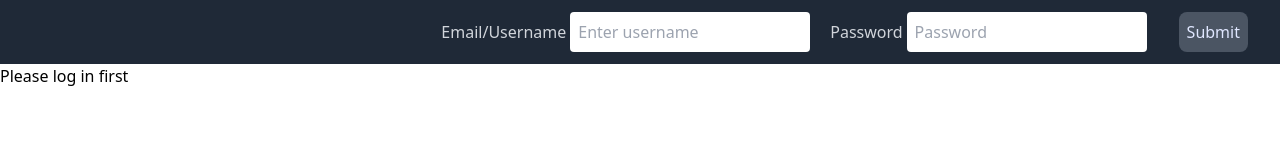
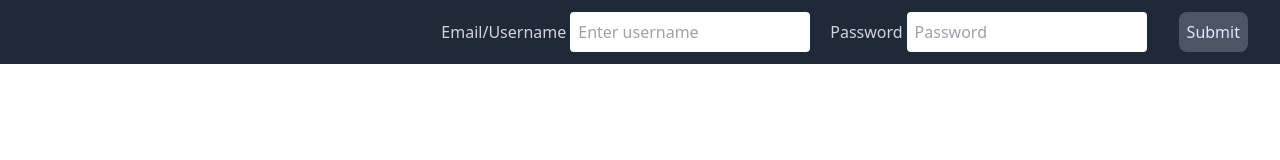
Before and after one commit to minaz912/doctor-case-label, a React (Create React App) app in the folder frontend/: page / in a window 1280 px wide. Shown: the top 160 px of the page. Built offline with nearby package versions, Linux system fonts and the light colour scheme.

Commit message:
Clean up and extract main layout

```diff
--- a/frontend/src/App.tsx
+++ b/frontend/src/App.tsx
@@ -1,24 +1,14 @@
-import React, { useContext } from "react";
+import React from "react";
 import Navbar from "./components/Navbar";
-import CaseContainer from "./components/Case/CaseContainer";
-import ApplicationContext, {
-  AppProvider,
-} from "./components/ApplicationProvider";
+import { AppProvider } from "./components/ApplicationProvider";
+import Layout from "./components/Layout";
 
 function App() {
-  const context = useContext(ApplicationContext);
-
   return (
     <div className="App">
       <AppProvider>
         <Navbar />
-        <div className="pt-16">
-          {context?.isAuthenticated ? (
-            <CaseContainer />
-          ) : (
-            <div>Please log in first</div>
-          )}
-        </div>
+        <Layout />
       </AppProvider>
     </div>
   );
--- /dev/null
+++ b/frontend/src/components/Layout.tsx
@@ -0,0 +1,13 @@
+import React, { useContext } from "react";
+import ApplicationContext from "./ApplicationProvider";
+import CaseContainer from "./Case/CaseContainer";
+
+export default function Layout() {
+  const { isAuthenticated } = useContext(ApplicationContext);
+
+  return isAuthenticated ? (
+    <CaseContainer />
+  ) : (
+    <div className="m-auto text-xl justify-center">Please log in first</div>
+  );
+}
```
